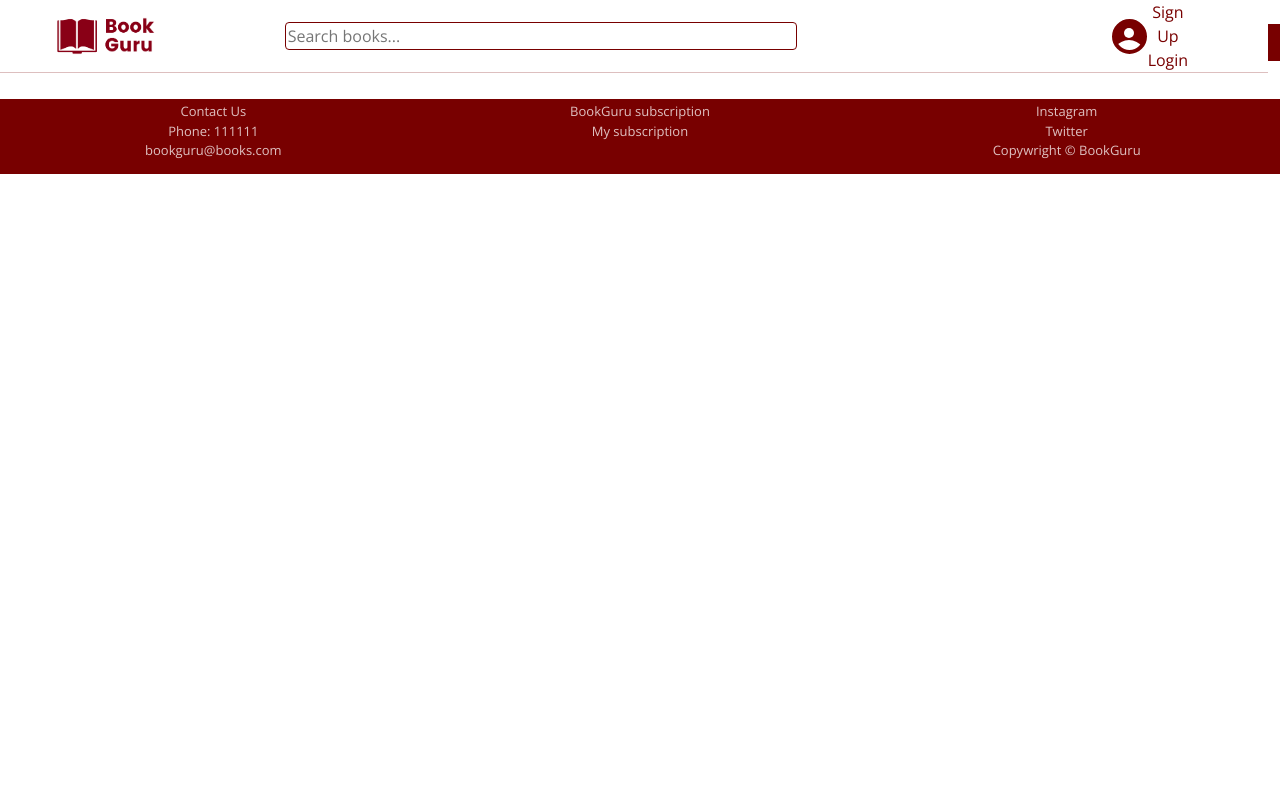
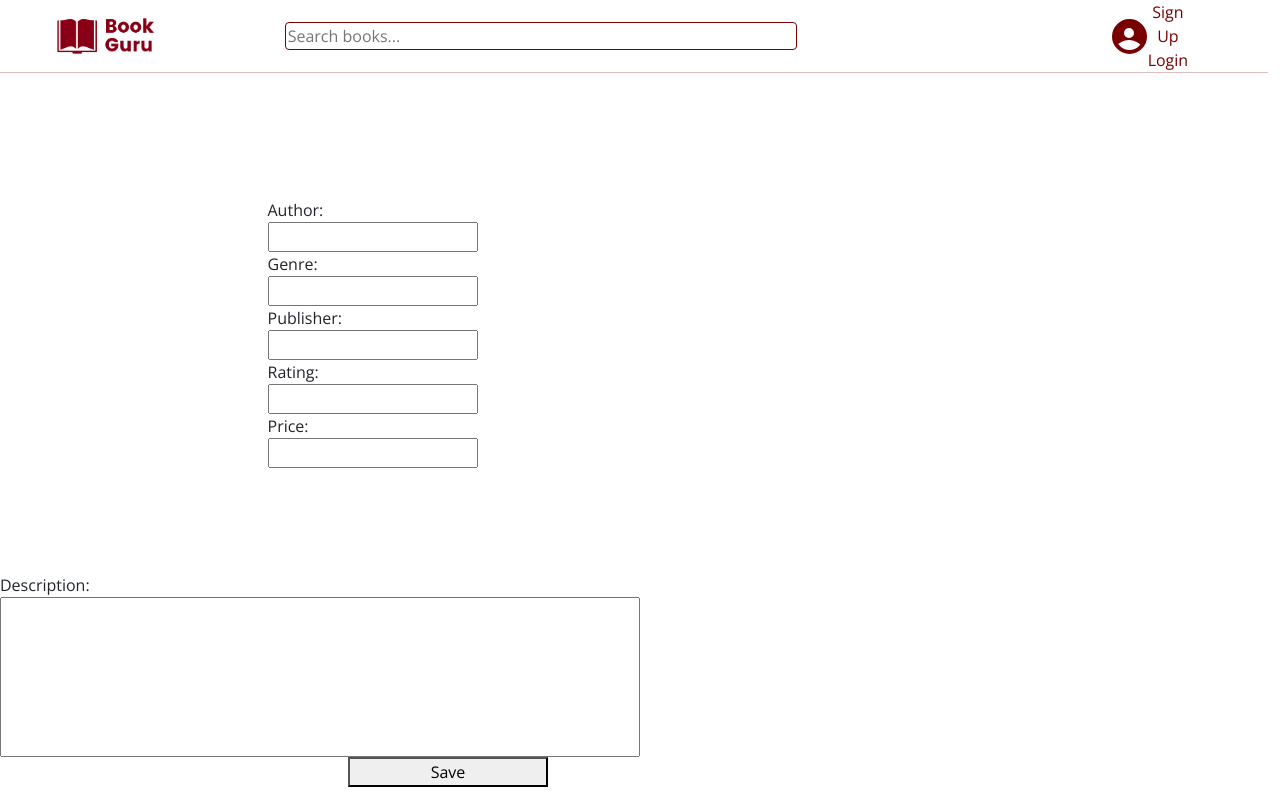
Before and after one commit to pilardubiau/BookGuru-1, a React (Create React App) app: page /edit in a window 1280 px wide. Shown: the top 800 px of the page. Built offline with nearby package versions, Linux system fonts and the light colour scheme.

Commit message:
editbooks

```diff
--- a/api/controllers/userController.js
+++ b/api/controllers/userController.js
@@ -48,6 +48,7 @@ module.exports = {
     }).then((checkedOrders) => res.status(200).send(checkedOrders));
   },
   user_getAllUsers: function (req, res) {
+    console.log(req.body)
     User.findAll({ where: { id: { [Op.not]: req.body.userId } } }).then(
       (users) => res.status(200).send(users)
     );
--- a/src/components/SingleBook.jsx
+++ b/src/components/SingleBook.jsx
@@ -1,7 +1,16 @@
 import React from "react";
-import '../styles/SingleBook.css';
+import "../styles/SingleBook.css";
+import { useSelector, useDispatch} from "react-redux";
+import { isConstructorDeclaration } from "typescript";
+import {Link} from "react-router-dom"
+import { setSingleBook } from '../store/singleBook';
 
 const SingleBook = ({ singleBook, addOrder }) => {
+  const { isAdmin } = useSelector((store) => store.user);
+
+const dispatch= useDispatch()
+dispatch(setSingleBook(singleBook))
+
 
   return (
     <div className="singlebook">
@@ -18,8 +27,19 @@ const SingleBook = ({ singleBook, addOrder }) => {
         <img src={singleBook.img} alt="" />
       </div>
       <br />
-        <div><p>{singleBook.description}</p></div>
-        <div className="boton"><button onClick={()=>addOrder(singleBook.id)}>Add to cart</button></div>
+      <div>
+        <p>{singleBook.description}</p>
+      </div>
+      <div className="addToCartEditButton">
+        <div className="boton">
+          <button onClick={() => addOrder(singleBook.id)}>Add to cart</button>
+        </div>
+        {isAdmin ? (
+          <div className="boton">
+         <Link to="/edit"> <button>Edit</button></Link>
+          </div>
+        ) : null}
+      </div>
     </div>
   );
 };
--- a/src/containers/App.jsx
+++ b/src/containers/App.jsx
@@ -9,7 +9,6 @@ import userPersisterHook from "../hooks/userPersisterHook";
 import NavBar from "./NavBar";
 import Register from "./Register";
 import FooterContainer from "./FooterContainer";
-import { useSelector } from "react-redux";
 import Carousel1 from "./Carousel";
 import Carousel2 from "./Carousel2";
 import LogIn from "./LogIn";
@@ -19,8 +18,7 @@ import SingleBookContainer from "./SingleBookContainer";
 import Previous from "./Previous";
 import Category from "./Category";
 import UsersContainer from "./UsersContainer";
-
-import SingleUserContainer from "./SingleUserContainer";
+import BooksEdit from "./BooksEdit";
 
 const App = () => {
   const dispatch = useDispatch();
@@ -41,6 +39,7 @@ const App = () => {
 
         <Route exact path="/books" render={() => <BooksContainer />} />
         <Route exact path="/cart" component={Cart} />
+        <Route exact path="/edit" component={BooksEdit} />
 
         <Route
           exact
@@ -49,12 +48,9 @@ const App = () => {
             <SingleBookContainer bookId={match.params.id} />
           )}
         />
-        <Route exact path="/users" component={UsersContainer} />
         <Route exact path="/previous" component={Previous} />
         <Route exact path="/category" component={Category} />
-        <Route exact path="/singleUser" component={SingleUserContainer} />
-        {/* PILI DESCOMENTAME!!! */}
-        {/* <Route exact path="/users" component={UsersContainer} /> */}
+        <Route exact path="/users" component={UsersContainer} />
       </Switch>
       <br />
       <FooterContainer />
--- /dev/null
+++ b/src/containers/BooksEdit.jsx
@@ -0,0 +1,77 @@
+import React from "react";
+import "../styles/SingleBook.css";
+import { useSelector } from "react-redux";
+import { Link } from "react-router-dom";
+
+const BooksEdit = ({}) => {
+  const { singleBook } = useSelector((store) => store);
+
+  return (
+    <div className="divEditBookGral">
+      <h3>{singleBook.title}</h3>
+      <hr />
+      <div className="dataimg">
+        {/* <div className="formAndImgDiv"> */}
+          <div>
+            <form>
+              <div className="inputImgDiv">
+                  <div className="editBookDiv">
+                    <label for="Author">Author:</label>
+                    <input
+                      type="text"
+                      value={singleBook.author}
+                      name="author"
+                    ></input>
+                    <label for="Genre">Genre:</label>
+                    <input
+                      type="text"
+                      value={singleBook.category}
+                      name="genre"
+                    ></input>
+                    <label for="Publisher">Publisher:</label>
+                    <input
+                      type="text"
+                      value={singleBook.publisher}
+                      name="publisher"
+                    ></input>
+                    <label for="Rating">Rating:</label>
+                    <input
+                      type="text"
+                      value={singleBook.rating}
+                      name="rating"
+                    ></input>
+                    <label for="Price">Price:</label>
+                    <input
+                      type="text"
+                      value={singleBook.price}
+                      name="price"
+                    ></input>
+                  </div>
+
+                  <img src={singleBook.img} alt="" />
+              </div>
+              <div className="descriptionAndSaveButtonDiv">
+                <label for="Description">Description:</label>
+                <input
+                  className="descriptionDiv"
+                  type="text"
+                  value={singleBook.description}
+                  name="description"
+                ></input>
+                <div className="addToCartEditButton">
+                  <div className="boton">
+                    <Link to="/edit">
+                      <button>Save</button>
+                    </Link>
+                  </div>
+                </div>
+              </div>
+            </form>
+          </div>
+        {/* </div> */}
+      </div>
+    </div>
+  );
+};
+
+export default BooksEdit;
--- a/src/methods/axiosRequests.js
+++ b/src/methods/axiosRequests.js
@@ -2,10 +2,6 @@ import axios from "axios";
 
 export function getSingleBook(bookId) {
   return axios.get(`/api/books/id/${bookId}`);
-}
-
-export function getSingleUser(UserId) {
-  return axios.get(`/api/users/${UserId}`);
 }
 
 export function getBookByTitle(input) {
@@ -82,14 +78,13 @@ export function checkoutOrder(cart) {
 export function getAllUsers() {
   const token = JSON.parse(localStorage.getItem("token"));
   const user = JSON.parse(localStorage.getItem("user"));
-
+  console.log(user.id, token)
   if (user && user.isAdmin) {
     return axios({
       method: "get",
       url: "/api/users",
       headers: { authorization: `Bearer ${token}` },
-      data: {userId: user.id}
-    });
+      data: {userId: user.id}})
   } else return new Promise(() => []);
 }
 
@@ -103,3 +98,7 @@ export function deleteUserAxios() {
     headers: { authorization: `Bearer ${token}` },
   });
 }
+
+export function getSingleUser(UserId) {
+    return axios.get(`/api/users/${UserId}`);
+  }
--- /dev/null
+++ b/src/store/singleBook.js
@@ -0,0 +1,10 @@
+import { createAction, createReducer } from "@reduxjs/toolkit";
+
+//----------todos los libros----------//
+export const setSingleBook = createAction("SET_SINGLEBOOK");
+
+const singleBookReducer = createReducer({}, {
+  [setSingleBook]: (state, action) => action.payload,
+});
+
+export default singleBookReducer;
--- a/src/store/store.js
+++ b/src/store/store.js
@@ -5,6 +5,7 @@ import logger from "redux-logger";
 import booksReducer from "./books";
 import bookIdReducer from "./bookId";
 import userReducer from "./user";
+import singleBookReducer from "./singleBook";
 
 const store = configureStore({
   middleware: (getDefaultMiddleware) => getDefaultMiddleware().concat(logger),
@@ -12,6 +13,7 @@ const store = configureStore({
     user: userReducer,
     books: booksReducer,
     bookId: bookIdReducer,
+    singleBook: singleBookReducer,
   },
 });
 
--- a/src/styles/SingleBook.css
+++ b/src/styles/SingleBook.css
@@ -1,31 +1,67 @@
-.singlebook{
+.singlebook {
   display: flex;
   flex-direction: column;
   width: 50%;
   height: auto;
   margin: 150px auto;
 }
-
-h3{
+h3 {
   width: 100%;
   text-align: center;
 }
-
-.dataimg{
+.dataimg {
   display: flex;
   flex-direction: row;
   justify-content: space-between;
 }
 
-img{
+img {
   height: 60vh;
 }
 
-p{
+p {
   text-align: justify;
 }
 
-.boton{
+.boton {
   margin: 0 auto;
+}
+.addToCartEditButton {
+  display: flex;
+  flex-direction: row;
+}
+
+.editBookDiv {
+  display: flex;
+  flex-direction: column;
+}
+.formAndImgDiv {
+  width: 100vw;
+  display: flex;
+  flex-direction: row;
+  justify-content: space-around;
+}
+.descriptionAndSaveButtonDiv {
+  display: flex;
+  flex-direction: column;
+  width: 70%;
+  height: 200%;
+}
+.inputImgDiv{
+  width: 100vw;
+  display: flex;
+  flex-direction: row;
+  justify-content: space-around;
+  align-items: center;
+}
+
+.divEditBookGral{
+    padding: 60px 0px;
+}
+
+.descriptionDiv{
+    text-align: start;
+    width: 50vw;
+    height: 20vh;
 
 }
```
Also changed, not shown: src/components/Booksedit.jsx (deleted), src/containers/BooksEditContainer.jsx (deleted). Lines whose indentation alone changed are shown as unchanged.
